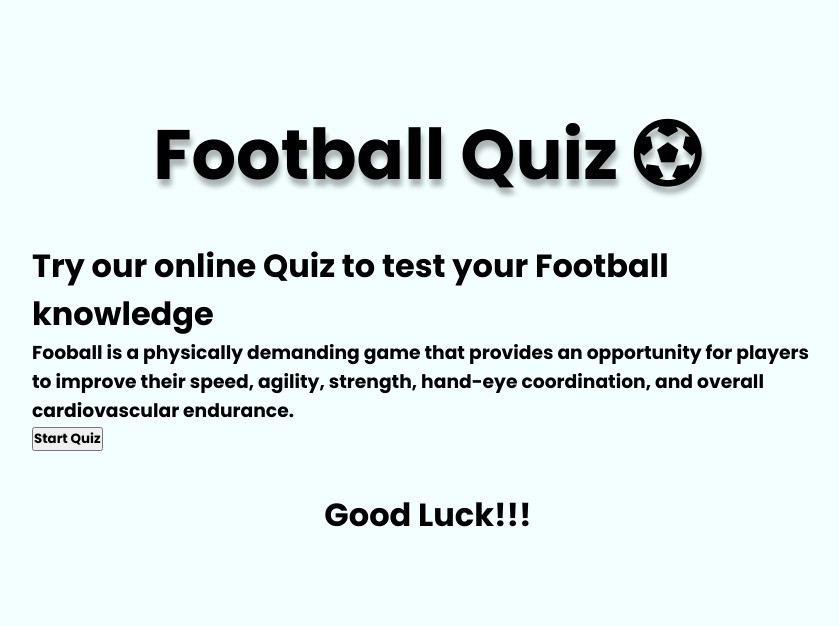
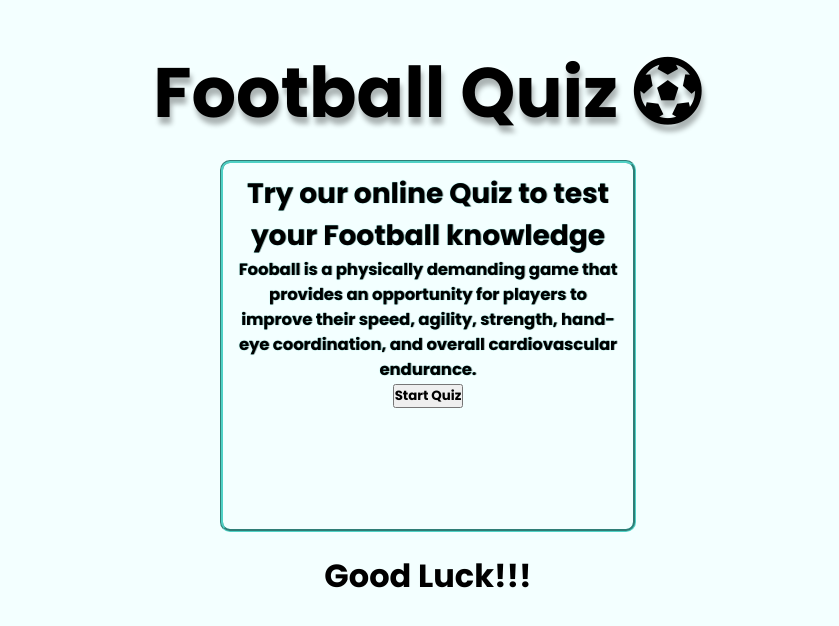
Before and after one commit to Mthabs/Football_quiz., a plain HTML site: page index.html in a window 1280 px wide. Shown: the whole page, without its empty margins (212-1051 px from the left). Drawn offline with Linux system fonts and the light colour scheme.

Commit message:
add style to the home page main text

```diff
--- a/assets/css/style.css
+++ b/assets/css/style.css
@@ -38,3 +38,20 @@ body{
       text-shadow: 2px 7px 5px rgba(0,0,0,0.3),
       0px -4px 10px rgba(255,255,255,0.3);
   }
+  .hom_main{
+    width: 50%;
+    margin: 0px auto;
+    height: 550px;
+    display: flex;
+    flex-direction: column;
+    align-items: center;
+    border: 3px groove #4FD1C5;
+  }
+  .hom_text{
+    font-size: 14px;
+    text-shadow: 1px 0px 0px rgba(0,0,0,0.3),
+    0px 0px 1px #4fd1c5;
+    text-align:center;
+    overflow: hidden;
+    clear: both;
+  }
```
